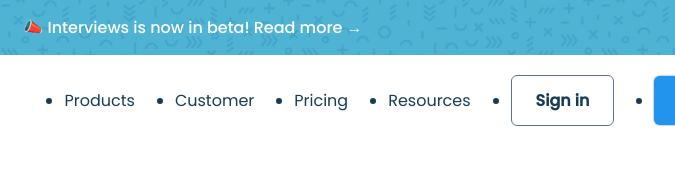
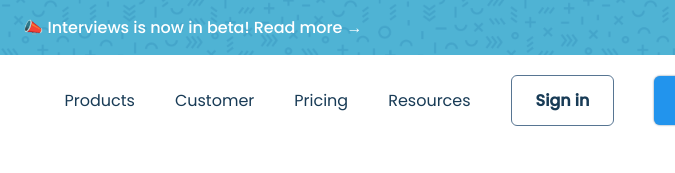
Before and after one commit to Abhiborkar7/useabilityHub, a plain HTML site: page index.html in a window 1280 px wide. Shown: the top 173 px of the page, 447-1122 px from the left. Drawn offline with Linux system fonts and the light colour scheme.

Commit message:
index file updated

```diff
--- a/index.html
+++ b/index.html
@@ -23,7 +23,7 @@
                 <img src="./assets/asset 1.png" alt="">
             </a>
             <div class="nav-links">
-                <ul class="flex">
+                <ul class="flex" style="list-style-type: none;">
                     <li><a href="#" class="hover-link">Products</a></li>
                     <li><a href="#" class="hover-link">Customer</a></li>
                     <li><a href="#" class="hover-link">Pricing</a></li>
```
